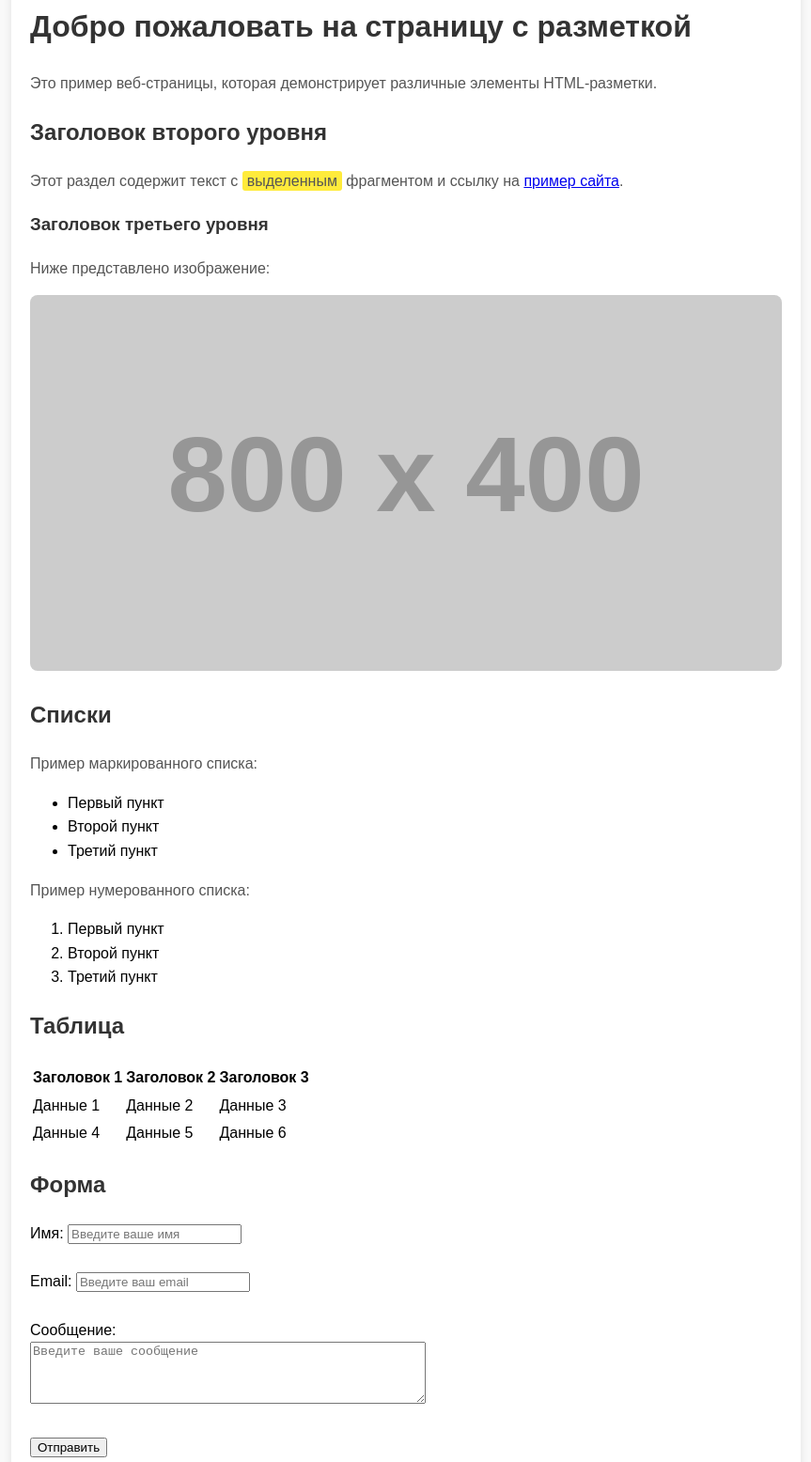
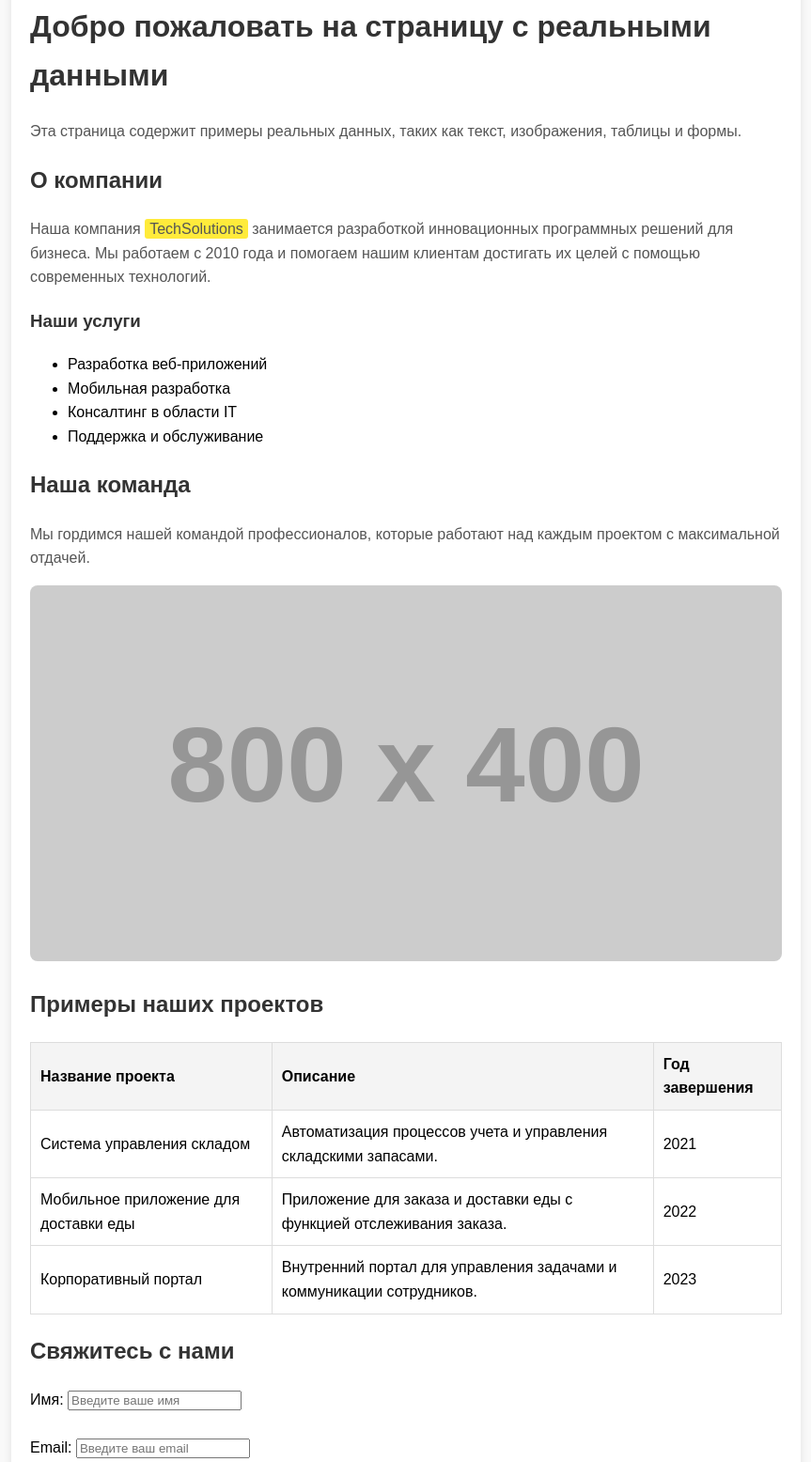
Before and after one commit to denicCH/Implementation-Specialist-II-DZ8, a plain HTML site: page index.html in a window 1280 px wide. Shown: the part 58-1614 px from the top of the page at 94% size, without its empty margins (208-1071 px from the left). Drawn offline with Linux system fonts and the light colour scheme; placeholder pictures from the web are drawn by us.

Commit message:
Веб страница заполнена реальными данными

```diff
--- a/index.html
+++ b/index.html
@@ -3,7 +3,7 @@
 <head>
     <meta charset="UTF-8">
     <meta name="viewport" content="width=device-width, initial-scale=1.0">
-    <title>Пример страницы с разметкой</title>
+    <title>Пример страницы с реальными данными</title>
     <style>
         body {
             font-family: Arial, sans-serif;
@@ -36,69 +36,80 @@
             padding: 2px 5px;
             border-radius: 3px;
         }
+        table {
+            width: 100%;
+            border-collapse: collapse;
+            margin-bottom: 20px;
+        }
+        th, td {
+            padding: 10px;
+            border: 1px solid #ddd;
+            text-align: left;
+        }
+        th {
+            background-color: #f4f4f4;
+        }
     </style>
 </head>
 <body>
     <div class="container">
-        <h1>Добро пожаловать на страницу с разметкой</h1>
+        <h1>Добро пожаловать на страницу с реальными данными</h1>
 
-        <p>Это пример веб-страницы, которая демонстрирует различные элементы HTML-разметки.</p>
+        <p>Эта страница содержит примеры реальных данных, таких как текст, изображения, таблицы и формы.</p>
 
-        <h2>Заголовок второго уровня</h2>
-        <p>Этот раздел содержит текст с <span class="highlight">выделенным</span> фрагментом и ссылку на <a href="https://www.example.com">пример сайта</a>.</p>
+        <h2>О компании</h2>
+        <p>Наша компания <span class="highlight">TechSolutions</span> занимается разработкой инновационных программных решений для бизнеса. Мы работаем с 2010 года и помогаем нашим клиентам достигать их целей с помощью современных технологий.</p>
 
-        <h3>Заголовок третьего уровня</h3>
-        <p>Ниже представлено изображение:</p>
-        <img src="https://via.placeholder.com/800x400" alt="Пример изображения">
-
-        <h2>Списки</h2>
-        <p>Пример маркированного списка:</p>
+        <h3>Наши услуги</h3>
         <ul>
-            <li>Первый пункт</li>
-            <li>Второй пункт</li>
-            <li>Третий пункт</li>
+            <li>Разработка веб-приложений</li>
+            <li>Мобильная разработка</li>
+            <li>Консалтинг в области IT</li>
+            <li>Поддержка и обслуживание</li>
         </ul>
 
-        <p>Пример нумерованного списка:</p>
-        <ol>
-            <li>Первый пункт</li>
-            <li>Второй пункт</li>
-            <li>Третий пункт</li>
-        </ol>
+        <h2>Наша команда</h2>
+        <p>Мы гордимся нашей командой профессионалов, которые работают над каждым проектом с максимальной отдачей.</p>
+        <img src="https://via.placeholder.com/800x400" alt="Наша команда">
 
-        <h2>Таблица</h2>
+        <h2>Примеры наших проектов</h2>
         <table>
             <thead>
                 <tr>
-                    <th>Заголовок 1</th>
-                    <th>Заголовок 2</th>
-                    <th>Заголовок 3</th>
+                    <th>Название проекта</th>
+                    <th>Описание</th>
+                    <th>Год завершения</th>
                 </tr>
             </thead>
             <tbody>
                 <tr>
-                    <td>Данные 1</td>
-                    <td>Данные 2</td>
-                    <td>Данные 3</td>
+                    <td>Система управления складом</td>
+                    <td>Автоматизация процессов учета и управления складскими запасами.</td>
+                    <td>2021</td>
                 </tr>
                 <tr>
-                    <td>Данные 4</td>
-                    <td>Данные 5</td>
-                    <td>Данные 6</td>
+                    <td>Мобильное приложение для доставки еды</td>
+                    <td>Приложение для заказа и доставки еды с функцией отслеживания заказа.</td>
+                    <td>2022</td>
+                </tr>
+                <tr>
+                    <td>Корпоративный портал</td>
+                    <td>Внутренний портал для управления задачами и коммуникации сотрудников.</td>
+                    <td>2023</td>
                 </tr>
             </tbody>
         </table>
 
-        <h2>Форма</h2>
+        <h2>Свяжитесь с нами</h2>
         <form>
             <label for="name">Имя:</label>
-            <input type="text" id="name" name="name" placeholder="Введите ваше имя"><br><br>
+            <input type="text" id="name" name="name" placeholder="Введите ваше имя" required><br><br>
 
             <label for="email">Email:</label>
-            <input type="email" id="email" name="email" placeholder="Введите ваш email"><br><br>
+            <input type="email" id="email" name="email" placeholder="Введите ваш email" required><br><br>
 
             <label for="message">Сообщение:</label><br>
-            <textarea id="message" name="message" rows="4" cols="50" placeholder="Введите ваше сообщение"></textarea><br><br>
+            <textarea id="message" name="message" rows="4" cols="50" placeholder="Введите ваше сообщение" required></textarea><br><br>
 
             <button type="submit">Отправить</button>
         </form>
```
